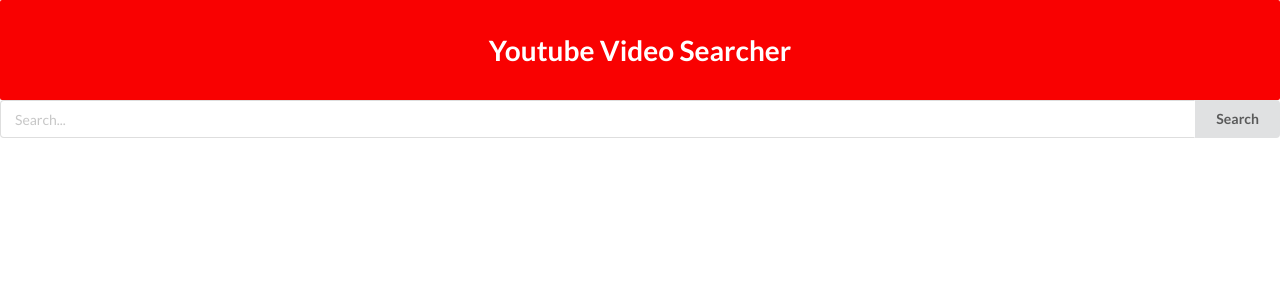
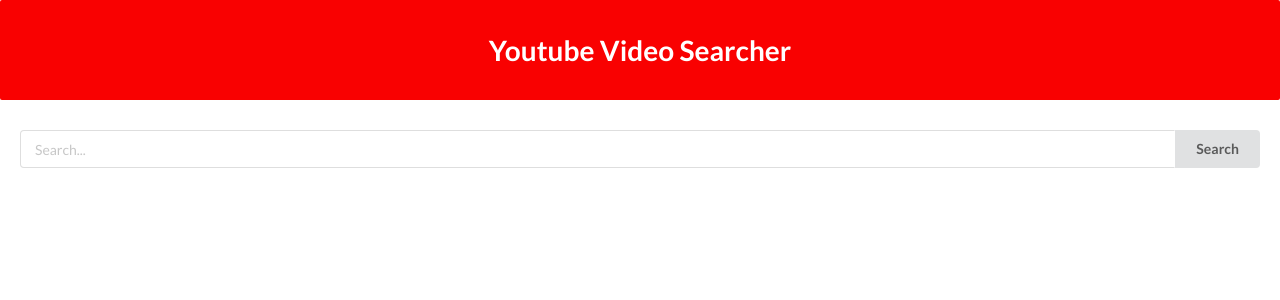
Before and after one commit to OussamaAlouat/youtube-video-search-react, a React (Create React App) app: page / in a window 1280 px wide. Shown: the top 300 px of the page. Built offline with nearby package versions, Linux system fonts and the light colour scheme.

Commit message:
Add some styles to app

```diff
--- a/src/components/App.js
+++ b/src/components/App.js
@@ -2,7 +2,7 @@
 import youtube from '../api/youtube';
 import Header from './Header';
 import SearchBar from './SearchBar';
-
+import './app.css'
 class App extends React.Component {
 
   onSearchSubmit = async (term) => {
@@ -20,7 +20,9 @@
     return(
       <div>
         <Header />
-        <SearchBar onSubmit={this.onSearchSubmit} />
+        <div className="container">
+          <SearchBar onSubmit={this.onSearchSubmit} />
+        </div>
       </div>
     );
   }
--- /dev/null
+++ b/src/components/app.css
@@ -0,0 +1,4 @@
+.container {
+  margin-top: 10px;
+  padding: 20px;
+}
```
